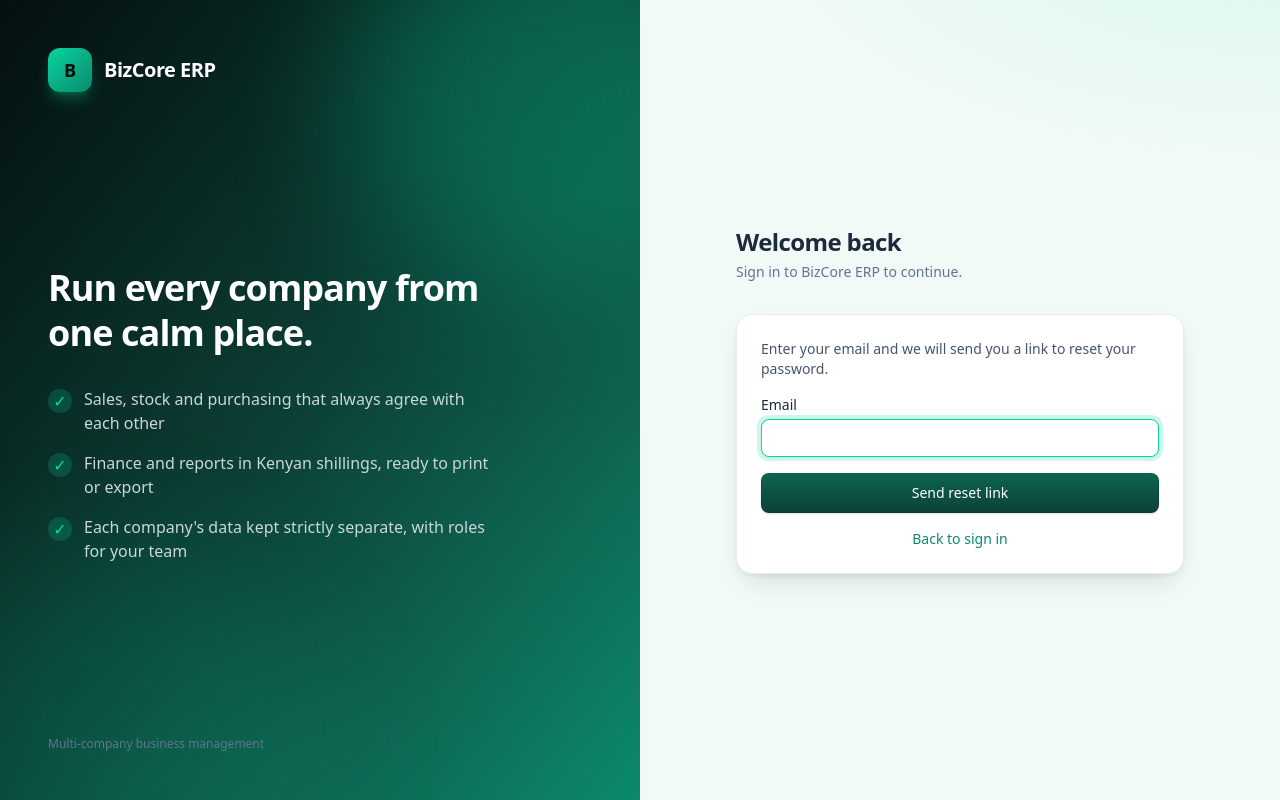
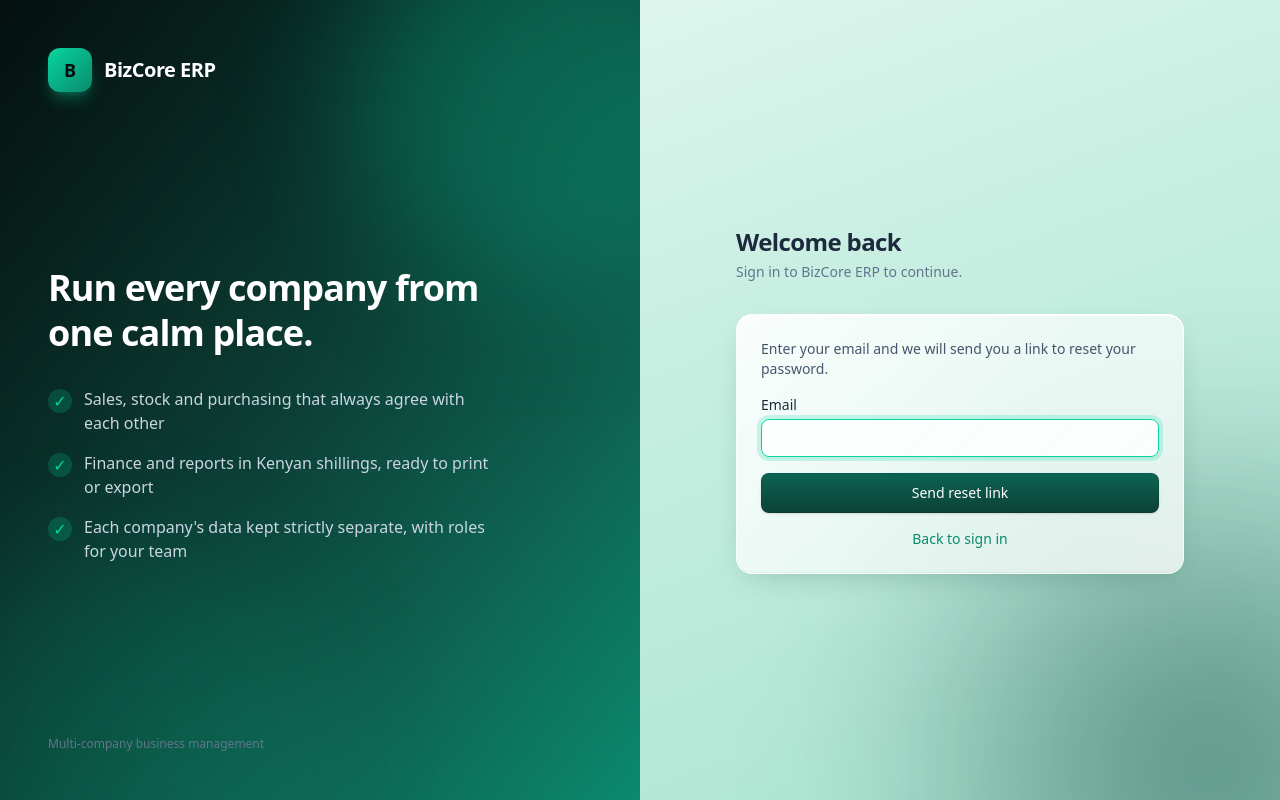
Before and after one commit to 25ELIJAH/BIZCORE, a Laravel app: page /forgot-password in a window 1280 px wide. Run offline with Laravel 12, Linux system fonts and the light colour scheme; style sheets or scripts are compiled from the project's sources; parts of the project's set-up code (start-up, migrations or seed data) failed here and were passed over; some libraries are stand-ins or nearby versions.

Commit message:
Glass theme: aurora background, frosted glossy panels, glass header and modals

```diff
--- a/resources/css/app.css
+++ b/resources/css/app.css
@@ -131,3 +131,98 @@
     .toast { animation: var(--animate-pop); }
     .toast.is-leaving { @apply opacity-0 transition duration-300; transform: translateY(-6px); }
 }
+
+/* ---------------------------------------------------------------------------
+   Glass theme. Unlayered on purpose: it must beat the utility classes
+   (bg-white, border-slate-200) that every existing view already carries.
+   --------------------------------------------------------------------------- */
+body {
+    background-color: #d9f3ea;
+    background-image: linear-gradient(160deg, #eafaf5 0%, #c9efe2 45%, #a8e4d1 100%);
+    background-attachment: fixed;
+    position: relative;
+}
+
+/* Aurora: large soft colour blobs drifting behind the glass */
+body::before, body::after {
+    content: '';
+    position: fixed;
+    z-index: -1;
+    pointer-events: none;
+    border-radius: 9999px;
+    filter: blur(70px);
+    opacity: 0.75;
+}
+body::before {
+    width: 46vmax; height: 46vmax; left: -12vmax; top: -14vmax;
+    background: radial-gradient(circle at 35% 35%, #06D6A0 0%, rgba(6, 214, 160, 0) 68%);
+    animation: aurora-a 26s ease-in-out infinite alternate;
+}
+body::after {
+    width: 52vmax; height: 52vmax; right: -16vmax; bottom: -18vmax;
+    background: radial-gradient(circle at 60% 60%, #0C4137 0%, rgba(12, 65, 55, 0) 66%);
+    opacity: 0.55;
+    animation: aurora-b 32s ease-in-out infinite alternate;
+}
+@keyframes aurora-a { to { transform: translate(14vmax, 10vmax) scale(1.15); } }
+@keyframes aurora-b { to { transform: translate(-12vmax, -8vmax) scale(1.2); } }
+
+/* Frosted, glossy panels */
+main .rounded-xl.border.bg-white,
+main .rounded-2xl.border.bg-white,
+.kpi,
+.card {
+    position: relative;
+    background-color: rgba(255, 255, 255, 0.52);
+    background-image: linear-gradient(135deg, rgba(255, 255, 255, 0.78) 0%, rgba(255, 255, 255, 0.28) 55%, rgba(255, 255, 255, 0.5) 100%);
+    -webkit-backdrop-filter: blur(18px) saturate(1.6);
+    backdrop-filter: blur(18px) saturate(1.6);
+    border: 1px solid rgba(255, 255, 255, 0.7);
+    box-shadow:
+        inset 0 1px 0 rgba(255, 255, 255, 0.95),
+        inset 0 -1px 0 rgba(12, 65, 55, 0.06),
+        0 10px 30px -12px rgba(12, 65, 55, 0.28);
+}
+/* Gloss: a soft diagonal highlight across the top of every panel */
+main .rounded-xl.border.bg-white::before,
+.kpi::before {
+    content: '';
+    position: absolute;
+    inset: 0;
+    border-radius: inherit;
+    pointer-events: none;
+    background: linear-gradient(115deg, rgba(255, 255, 255, 0.55) 0%, rgba(255, 255, 255, 0) 38%);
+    opacity: 0.7;
+}
+main .rounded-xl.border.bg-white > *, .kpi > * { position: relative; }
+
+main table thead { background: rgba(255, 255, 255, 0.35); }
+main .divide-y > :not(:last-child), main table tbody tr { border-color: rgba(12, 65, 55, 0.08); }
+
+/* Glass top bar and modal */
+header.sticky {
+    background-color: rgba(255, 255, 255, 0.55);
+    -webkit-backdrop-filter: blur(20px) saturate(1.6);
+    backdrop-filter: blur(20px) saturate(1.6);
+    border-bottom: 1px solid rgba(255, 255, 255, 0.7);
+    box-shadow: 0 1px 0 rgba(255, 255, 255, 0.8) inset, 0 8px 24px -16px rgba(12, 65, 55, 0.35);
+}
+[role='dialog'] > .relative {
+    background-color: rgba(255, 255, 255, 0.78);
+    -webkit-backdrop-filter: blur(24px) saturate(1.6);
+    backdrop-filter: blur(24px) saturate(1.6);
+    border: 1px solid rgba(255, 255, 255, 0.8);
+}
+
+/* Sidebar: dark smoked glass with a faint edge light */
+aside.fixed {
+    border-right: 1px solid rgba(255, 255, 255, 0.08);
+    box-shadow: inset -1px 0 0 rgba(6, 214, 160, 0.12);
+}
+
+/* Inputs stay readable on glass */
+.input, select, input[type='search'], input[type='date'], input[type='text'], input[type='number'] { background-color: rgba(255, 255, 255, 0.85); }
+
+@media (prefers-reduced-motion: reduce) {
+    body::before, body::after { animation: none; }
+}
--- a/resources/views/layouts/app.blade.php
+++ b/resources/views/layouts/app.blade.php
@@ -59,7 +59,7 @@
 <div class="flex min-h-screen" id="shell">
     <input type="checkbox" id="nav-toggle" class="peer hidden">
     <label for="nav-toggle" class="fixed inset-0 z-20 hidden bg-slate-900/50 backdrop-blur-sm peer-checked:block md:peer-checked:hidden" aria-hidden="true"></label>
-    <aside class="fixed inset-y-0 left-0 z-30 flex w-64 -translate-x-full flex-col bg-gradient-to-b from-brunswick via-[#082e27] to-ink text-slate-200 shadow-xl transition-transform duration-300 ease-out peer-checked:translate-x-0 md:sticky md:top-0 md:h-screen md:translate-x-0 md:shadow-none">
+    <aside class="fixed inset-y-0 left-0 z-30 flex w-64 -translate-x-full flex-col bg-gradient-to-b from-brunswick/95 via-[#082e27]/95 to-ink/95 backdrop-blur-xl text-slate-200 shadow-xl transition-transform duration-300 ease-out peer-checked:translate-x-0 md:sticky md:top-0 md:h-screen md:translate-x-0 md:shadow-none">
         <div class="flex h-16 shrink-0 items-center gap-3 px-5">
             <div class="flex h-9 w-9 items-center justify-center rounded-xl bg-gradient-to-br from-emerald-brand to-indigo-600 font-bold text-ink shadow-lg shadow-emerald-brand/30">B</div>
             <div class="leading-tight">
```
